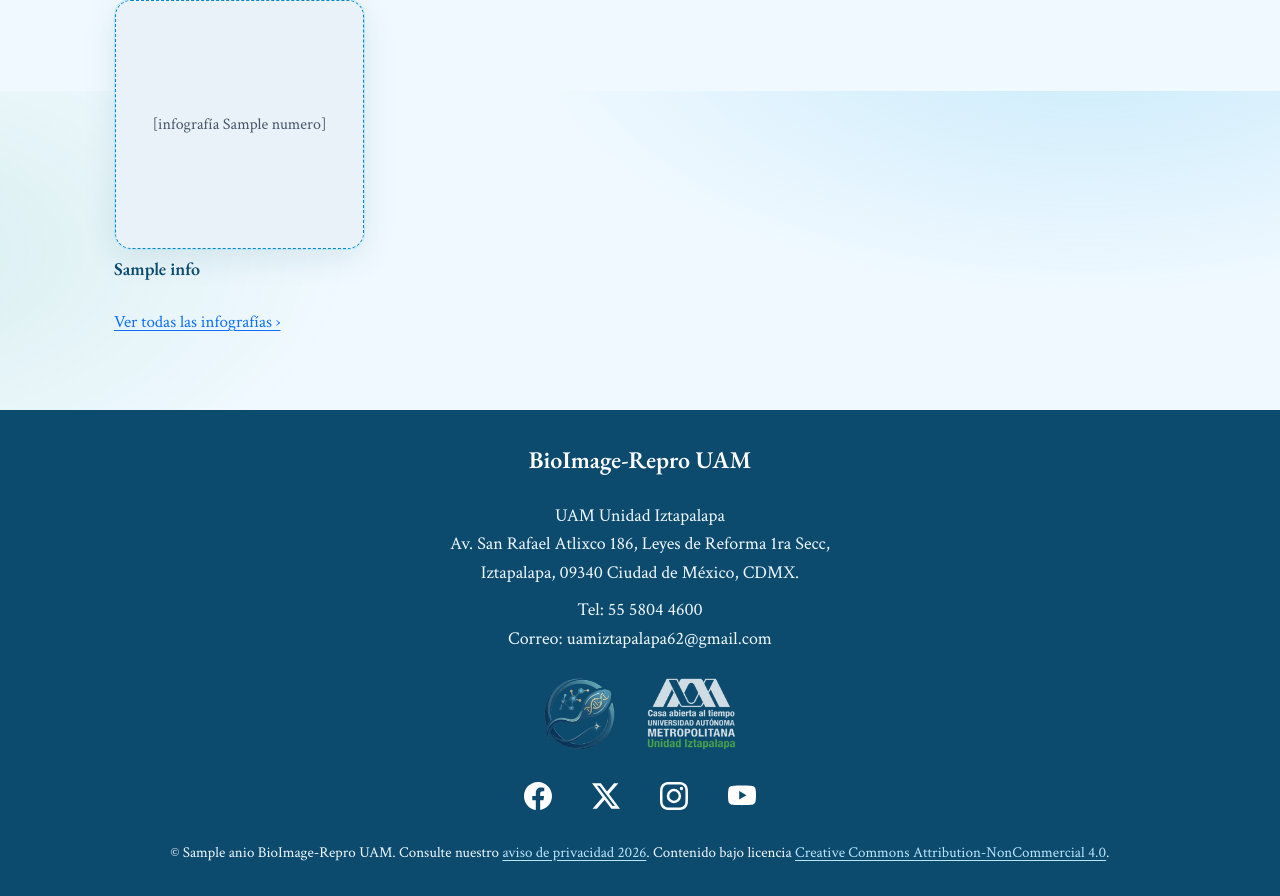
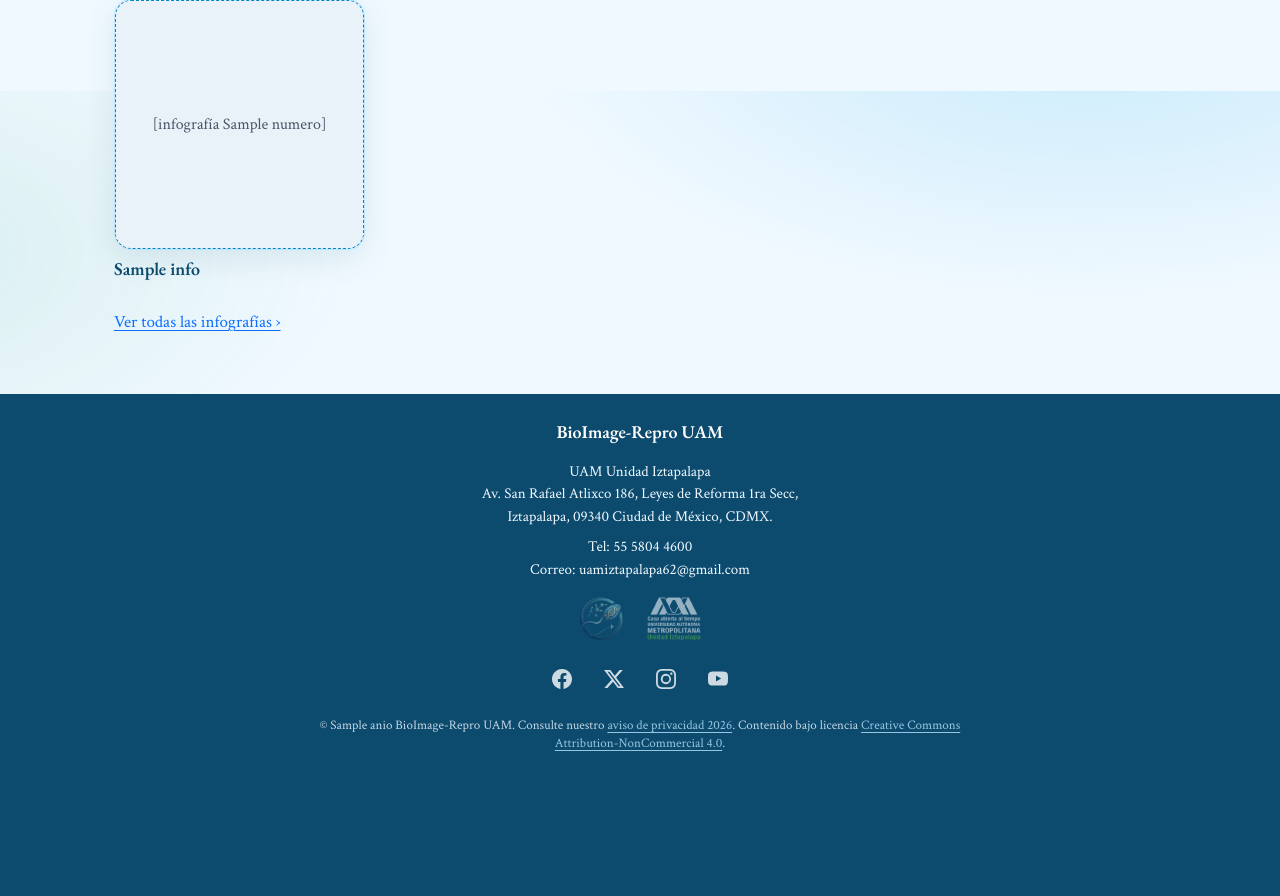
Before and after one commit to ErickJester/image-bio-pro, a Python web app: template app/templates/analisis/ia.html in a window 1280 px wide. Shown: the part 709-1605 px from the top of the page. After the commit the page ends 1460 px from the top, so only its background shows below. Run offline with Jinja, Linux system fonts and the light colour scheme; the template is opened without the code that fills it: most values are stand-ins (such as "Sample title", 1, 10 or a date in 2020).

Commit message:
style: v1.10.2 hace el pie mas discreto y lo centra en una columna en celular

```diff
--- a/app/static/estilos.css
+++ b/app/static/estilos.css
@@ -643,16 +643,16 @@
 .pie {
   background: var(--color-foreground);
   color: var(--color-background);
-  font-size: 1rem;
-  padding: var(--e4) 0;
-  margin-top: var(--e6);
+  font-size: 0.9375rem;
+  padding: var(--e3) 0;
+  margin-top: var(--e4);
 }
 
 .pie .nombre {
   font-family: var(--fuente-titulo);
   font-weight: 600;
   color: #fff;
-  font-size: 1.5rem;
+  font-size: 1.125rem;
 }
 
 .pie a {
@@ -1114,19 +1114,19 @@
   }
 }
 
-/* Pie centrado en una banda oscura: nombre, domicilio, contacto y logos */
+/* Pie discreto y centrado en una banda oscura: nombre, domicilio, contacto, redes y logos */
 .pie .pie-centro {
   display: flex;
   flex-direction: column;
   align-items: center;
   text-align: center;
-  gap: var(--e3);
+  gap: var(--e2);
 }
 
 .pie .pie-datos {
   font-style: normal;
-  font-size: 1.125rem;
-  line-height: 1.6;
+  font-size: 0.9375rem;
+  line-height: 1.5;
   margin: 0;
 }
 
@@ -1135,12 +1135,13 @@
   flex-wrap: wrap;
   justify-content: center;
   align-items: center;
-  gap: var(--e4);
-  opacity: 0.85;
+  gap: var(--e3);
+  opacity: 0.6;
 }
 
 .pie .pie-logos img {
   width: auto;
+  height: 44px;
   max-width: 100%;
 }
 
@@ -1149,7 +1150,7 @@
   flex-wrap: wrap;
   justify-content: center;
   align-items: center;
-  gap: var(--e3);
+  gap: var(--e1);
 }
 
 .pie .redes a {
@@ -1159,21 +1160,31 @@
   min-width: 44px;
   min-height: 44px;
   color: #fff;
+  opacity: 0.8;
 }
 
 .pie .redes a:hover,
 .pie .redes a:focus-visible {
-  color: var(--color-border);
+  opacity: 1;
 }
 
 .pie .redes svg {
-  width: 28px;
-  height: 28px;
+  width: 20px;
+  height: 20px;
 }
 
 .pie .pie-legal {
-  font-size: 0.9375rem;
-  max-width: 60rem;
+  font-size: 0.8125rem;
+  line-height: 1.4;
+  max-width: 44rem;
+  opacity: 0.8;
+}
+
+@media (max-width: 575.98px) {
+  .pie { padding: var(--e3) 0 var(--e4); }
+  .pie .pie-datos,
+  .pie .pie-legal { font-size: 0.875rem; }
+  .pie .pie-logos img { height: 36px; }
 }
 
 /* Nombre largo del sitio: cabe en una línea en pantallas angostas */
```
Also changed, not shown: CHANGELOG.md.
